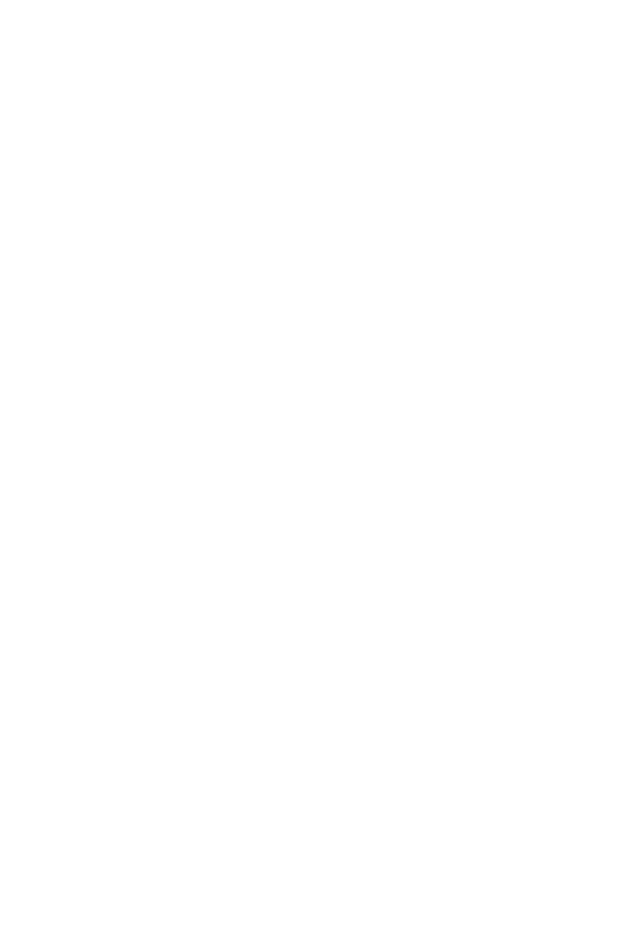
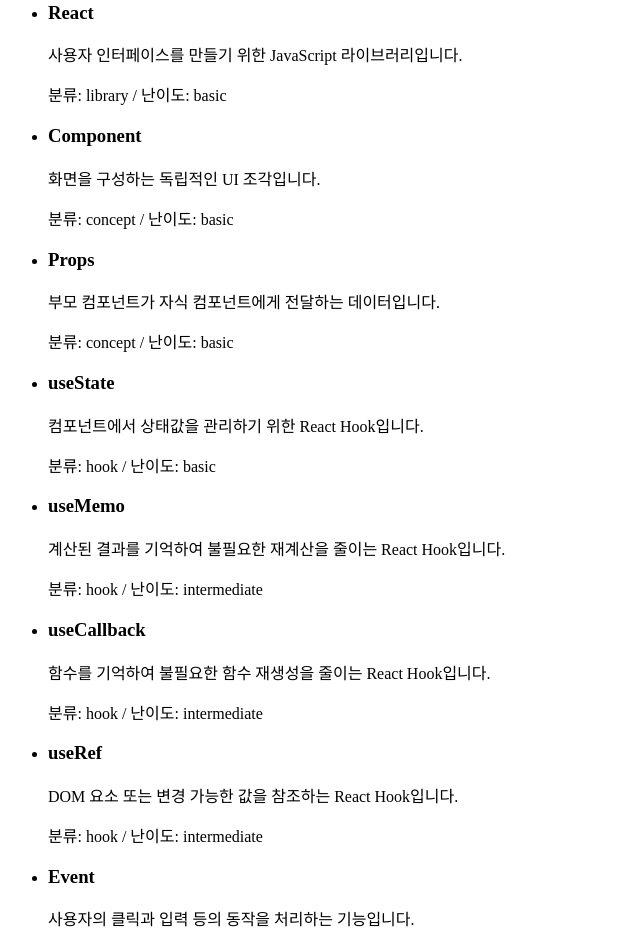
Before and after one commit to yoonji220/React_Basic_Review_Mission_8, a React (Vite) app: page / in a window 1280 px wide. Shown: the part 220-1169 px from the top of the page, without its empty margins (0-640 px from the left). Before the commit the page ends 800 px from the top, so only its background shows below. Built offline with nearby package versions, Linux system fonts and the light colour scheme.

Commit message:
feat: 학습 목록 출력

```diff
--- a/src/App.jsx
+++ b/src/App.jsx
@@ -1,10 +1,21 @@
 import "./App.css";
+import StudyList from "./components/StudyList";
+import reactData from "./data/data.json";
 
 function App() {
   return (
-    <>
-      <h1>React Basic Review Mission 8</h1>
-    </>
+    <main>
+      <header>
+        <p>React Basic Review Mission 8</p>
+        <h1>React Hooks 학습 목록 관리</h1>
+        <p>useState, useMemo, useCallback, useRef를 활용한 복습 미션입니다.</p>
+      </header>
+
+      <section>
+        <h2>학습 목록</h2>
+        <StudyList items={reactData} />
+      </section>
+    </main>
   );
 }
 
--- /dev/null
+++ b/src/components/StudyItem.jsx
@@ -0,0 +1,15 @@
+function StudyItem({ item }) {
+  const { title, desc, category, level } = item;
+
+  return (
+    <li>
+      <h3>{title}</h3>
+      <p>{desc}</p>
+      <p>
+        분류: {category} / 난이도: {level}
+      </p>
+    </li>
+  );
+}
+
+export default StudyItem;
--- /dev/null
+++ b/src/components/StudyList.jsx
@@ -0,0 +1,13 @@
+import StudyItem from "./StudyItem";
+
+function StudyList({ items }) {
+  return (
+    <ul>
+      {items.map(item => (
+        <StudyItem key={item.id} item={item} />
+      ))}
+    </ul>
+  );
+}
+
+export default StudyList;
--- /dev/null
+++ b/src/data/data.json
@@ -0,0 +1,58 @@
+[
+  {
+    "id": 1,
+    "title": "React",
+    "desc": "사용자 인터페이스를 만들기 위한 JavaScript 라이브러리입니다.",
+    "category": "library",
+    "level": "basic"
+  },
+  {
+    "id": 2,
+    "title": "Component",
+    "desc": "화면을 구성하는 독립적인 UI 조각입니다.",
+    "category": "concept",
+    "level": "basic"
+  },
+  {
+    "id": 3,
+    "title": "Props",
+    "desc": "부모 컴포넌트가 자식 컴포넌트에게 전달하는 데이터입니다.",
+    "category": "concept",
+    "level": "basic"
+  },
+  {
+    "id": 4,
+    "title": "useState",
+    "desc": "컴포넌트에서 상태값을 관리하기 위한 React Hook입니다.",
+    "category": "hook",
+    "level": "basic"
+  },
+  {
+    "id": 5,
+    "title": "useMemo",
+    "desc": "계산된 결과를 기억하여 불필요한 재계산을 줄이는 React Hook입니다.",
+    "category": "hook",
+    "level": "intermediate"
+  },
+  {
+    "id": 6,
+    "title": "useCallback",
+    "desc": "함수를 기억하여 불필요한 함수 재생성을 줄이는 React Hook입니다.",
+    "category": "hook",
+    "level": "intermediate"
+  },
+  {
+    "id": 7,
+    "title": "useRef",
+    "desc": "DOM 요소 또는 변경 가능한 값을 참조하는 React Hook입니다.",
+    "category": "hook",
+    "level": "intermediate"
+  },
+  {
+    "id": 8,
+    "title": "Event",
+    "desc": "사용자의 클릭과 입력 등의 동작을 처리하는 기능입니다.",
+    "category": "concept",
+    "level": "basic"
+  }
+]
```
